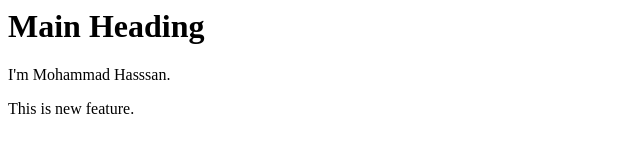
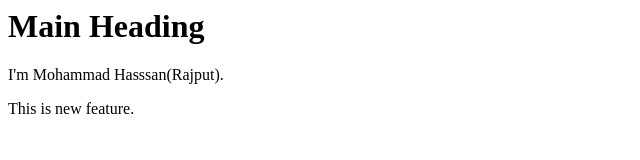
Before and after one commit to SheikhhHassan/Local_Repo, a plain HTML site: page LocalRepo/index.html in a window 1280 px wide. Shown: the full height of the page, 0-640 px from the left. Drawn offline with Linux system fonts and the light colour scheme.

Commit message:
feature added

```diff
--- a/LocalRepo/index.html
+++ b/LocalRepo/index.html
@@ -1,3 +1,3 @@
 <h1>Main Heading</h1>
-<p>I'm Mohammad Hasssan.</p>
+<p>I'm Mohammad Hasssan(Rajput).</p>
 <p>This is new feature.</p>
```
